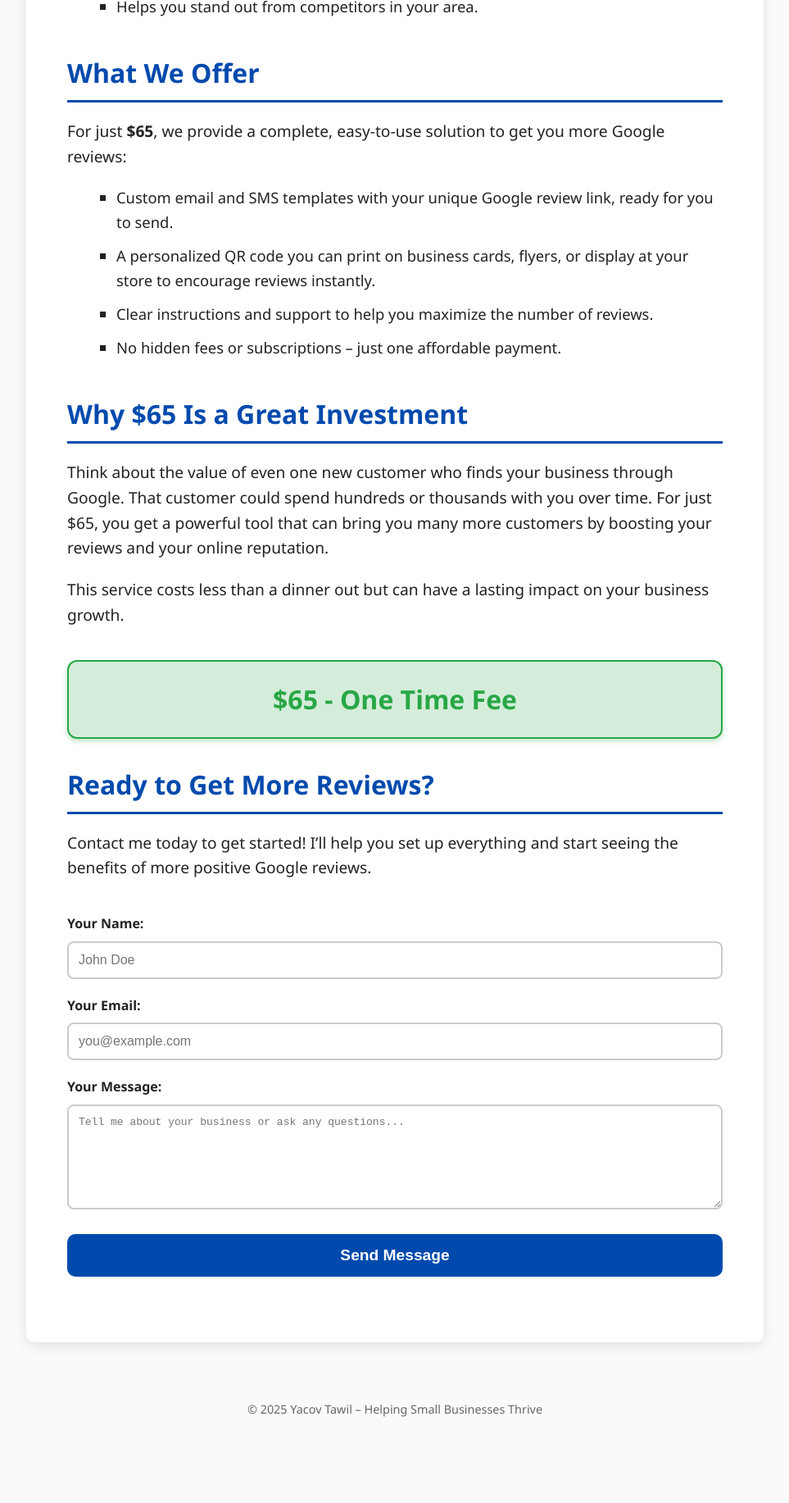
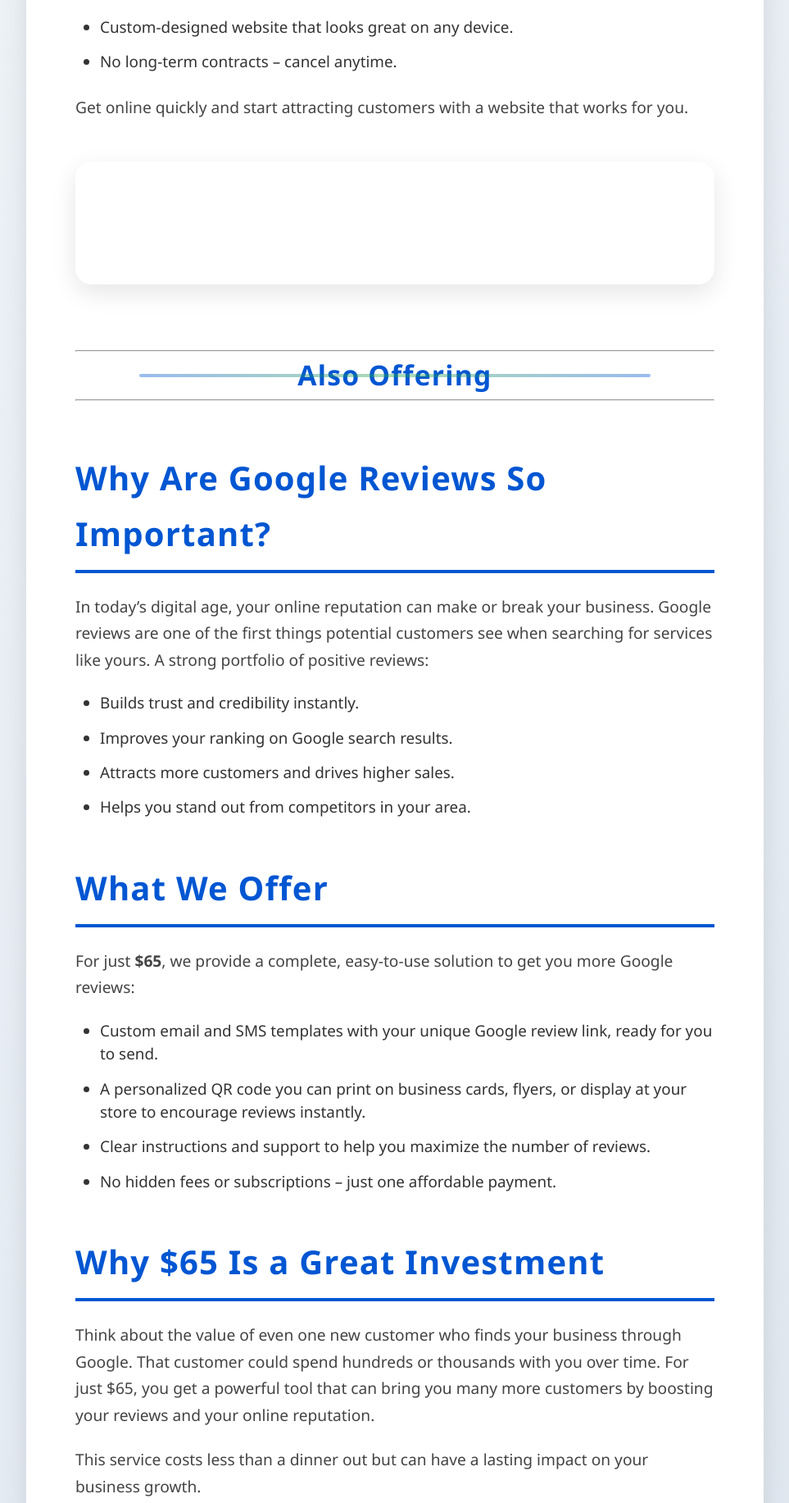
Before and after one commit to yactaw/my-review-service, a plain HTML site: page index.html in a window 1280 px wide. Shown: the part 686-2519 px from the top of the page at 82% size, without its empty margins (158-1121 px from the left). Before the commit the page ends 2436 px from the top, so only its background shows below. Drawn offline with Linux system fonts and the light colour scheme.

Commit message:
Update index.html

```diff
--- a/index.html
+++ b/index.html
@@ -5,117 +5,255 @@
   <meta name="viewport" content="width=device-width, initial-scale=1" />
   <title>Get More Google Reviews & Grow Your Business</title>
   <style>
+   /* Reset and base */
+* {
+  box-sizing: border-box;
+  margin: 0;
+  padding: 0;
+}
+
 body {
-      font-family: 'Segoe UI', Tahoma, Geneva, Verdana, sans-serif;
-      background-color: #fafafa;
-      margin: 0; padding: 0;
+  font-family: 'Poppins', 'Segoe UI', Tahoma, Geneva, Verdana, sans-serif;
+  background: linear-gradient(135deg, #f0f4f8, #d9e2ec);
   color: #222;
-      line-height: 1.6;
+  line-height: 1.7;
+  font-size: 1.125rem;
+  min-height: 100vh;
+  display: flex;
+  flex-direction: column;
 }
+
+/* Header */
 header {
-      background-color: #004aad;
+  background: #0056d2;
   color: white;
+  padding: 70px 20px 50px;
   text-align: center;
-      padding: 50px 20px;
+  box-shadow: 0 4px 15px rgba(0, 86, 210, 0.3);
+  border-bottom-left-radius: 40px;
+  border-bottom-right-radius: 40px;
 }
+
 header h1 {
-      margin: 0 0 10px;
-      font-size: 3em;
+  font-size: 3.5rem;
+  font-weight: 800;
+  margin-bottom: 12px;
+  letter-spacing: 0.06em;
+  text-shadow: 0 2px 6px rgba(0,0,0,0.15);
   line-height: 1.1;
 }
+
 header p {
-      font-size: 1.5em;
-      margin: 0;
+  font-size: 1.7rem;
   font-weight: 600;
+  opacity: 0.9;
+  letter-spacing: 0.04em;
 }
+
+/* Main content container */
 main {
-      max-width: 800px;
-      margin: 40px auto;
+  max-width: 900px;
+  margin: 50px auto 80px;
   background: white;
-      padding: 40px 50px;
-      border-radius: 10px;
-      box-shadow: 0 4px 15px rgba(0,0,0,0.1);
+  padding: 50px 60px;
+  border-radius: 20px;
+  box-shadow: 0 10px 30px rgba(0,0,0,0.1);
+  animation: fadeInUp 0.8s ease forwards;
 }
+
+/* Section styles */
 section {
-      margin-bottom: 40px;
+  margin-bottom: 50px;
+  scroll-margin-top: 100px;
 }
+
 h2 {
-      color: #004aad;
-      margin-bottom: 20px;
-      font-size: 2em;
-      border-bottom: 3px solid #004aad;
-      padding-bottom: 8px;
+  font-size: 2.5rem;
+  color: #0056d2;
+  margin-bottom: 25px;
+  border-bottom: 4px solid #0056d2;
+  padding-bottom: 10px;
+  font-weight: 700;
+  letter-spacing: 0.03em;
 }
+
 p {
-      font-size: 1.2em;
-      margin-bottom: 20px;
+  font-size: 1.2rem;
+  margin-bottom: 22px;
+  color: #444;
 }
+
 ul {
-      margin-left: 20px;
-      list-style-type: square;
+  list-style-type: disc;
+  margin-left: 30px;
+  margin-bottom: 25px;
 }
+
 ul li {
-      margin-bottom: 12px;
-      font-size: 1.15em;
+  font-size: 1.18rem;
+  margin-bottom: 14px;
+  color: #333;
+  line-height: 1.5;
 }
+
+/* Price box */
 .price {
-      font-size: 2em;
-      font-weight: 700;
+  font-size: 2.5rem;
+  font-weight: 800;
   color: #28a745;
   text-align: center;
-      margin: 30px 0;
-      background: #d4edda;
-      border: 2px solid #28a745;
-      padding: 20px;
-      border-radius: 12px;
-      box-shadow: 0 3px 6px rgba(40,167,69,0.3);
+  margin: 40px 0 60px;
+  background: #d9f3db;
+  border: 3px solid #28a745;
+  padding: 25px;
+  border-radius: 25px;
+  box-shadow: 0 6px 14px rgba(40,167,69,0.35);
+  letter-spacing: 0.06em;
+  transition: transform 0.3s ease;
+  cursor: default;
 }
+.price:hover {
+  transform: scale(1.05);
+}
+
+/* Form styling */
 form {
   display: flex;
   flex-direction: column;
 }
+
 label {
-      font-weight: 600;
+  font-weight: 700;
+  font-size: 1.1rem;
   margin-bottom: 8px;
-      margin-top: 20px;
+  margin-top: 28px;
+  color: #0056d2;
+  letter-spacing: 0.02em;
 }
+
 input, textarea {
-      padding: 12px;
-      font-size: 1em;
-      border: 2px solid #ccc;
-      border-radius: 8px;
-      transition: border-color 0.3s ease;
+  padding: 15px 18px;
+  font-size: 1.05rem;
+  border: 2.5px solid #ccc;
+  border-radius: 12px;
+  transition: border-color 0.4s ease, box-shadow 0.4s ease;
+  font-family: inherit;
+  resize: vertical;
 }
+
 input:focus, textarea:focus {
-      border-color: #004aad;
+  border-color: #0056d2;
+  box-shadow: 0 0 10px rgba(0, 86, 210, 0.35);
   outline: none;
 }
+
 textarea {
-      min-height: 100px;
-      resize: vertical;
+  min-height: 140px;
 }
+
 button {
-      margin-top: 30px;
-      padding: 15px;
-      font-size: 1.2em;
-      background-color: #004aad;
+  margin-top: 40px;
+  padding: 18px 0;
+  font-size: 1.3rem;
+  background-color: #0056d2;
   color: white;
   border: none;
-      border-radius: 10px;
+  border-radius: 15px;
+  font-weight: 800;
+  letter-spacing: 0.05em;
   cursor: pointer;
-      font-weight: 700;
-      transition: background-color 0.3s ease;
+  box-shadow: 0 5px 18px rgba(0, 86, 210, 0.4);
+  transition: background-color 0.3s ease, box-shadow 0.3s ease;
 }
+
 button:hover {
-      background-color: #002f6c;
+  background-color: #003a9d;
+  box-shadow: 0 7px 25px rgba(0, 58, 157, 0.6);
 }
+
+/* Footer */
 footer {
   text-align: center;
-      padding: 20px 10px;
-      color: #666;
-      font-size: 0.9em;
-      margin-top: 50px;
+  padding: 25px 10px;
+  font-size: 1rem;
+  color: #555;
+  margin-top: auto;
+  background: #f3f6f9;
+  letter-spacing: 0.03em;
+  user-select: none;
+  border-top: 1px solid #ddd;
 }
+
+/* Animations */
+@keyframes fadeInUp {
+  0% {
+    opacity: 0;
+    transform: translateY(20px);
+  }
+  100% {
+    opacity: 1;
+    transform: translateY(0);
+  }
+}
+
+/* Divider styling */
+.divider {
+  margin: 60px 0;
+  text-align: center;
+  position: relative;
+  font-weight: 700;
+  font-size: 1.6em;
+  color: #0056d2;
+  letter-spacing: 1.2px;
+  font-family: 'Poppins', 'Segoe UI', Tahoma, Geneva, Verdana, sans-serif;
+}
+
+.divider span {
+  background: #0056d2;
+  color: white;
+  padding: 8px 35px;
+  border-radius: 25px;
+  box-shadow: 0 5px 15px rgba(0, 86, 210, 0.4);
+  position: relative;
+  z-index: 2;
+  display: inline-block;
+}
+
+.divider::before {
+  content: "";
+  position: absolute;
+  top: 50%;
+  left: 10%;
+  right: 10%;
+  height: 4px;
+  background: linear-gradient(90deg, #0056d2, #28a745, #0056d2);
+  opacity: 0.4;
+  transform: translateY(-50%);
+  z-index: 1;
+  border-radius: 3px;
+}
+
+/* Responsive */
+@media (max-width: 800px) {
+  main {
+    margin: 40px 20px 70px;
+    padding: 35px 30px;
+  }
+
+  header h1 {
+    font-size: 2.4rem;
+  }
+
+  header p {
+    font-size: 1.2rem;
+  }
+
+  h2 {
+    font-size: 2rem;
+  }
+}
+
+
  </style>
 </head>
 <body>
@@ -126,6 +264,32 @@
 </header>
 
 <main>
+<section>
+  <h2>Simple Website Design Service</h2>
+  <p>Having a professional website helps your business reach more customers, showcase your products or services, and build credibility online.</p>
+  <p>For just <strong>$75/month</strong>, we create a clean, mobile-friendly website tailored to your small business needs. This service includes:</p>
+  <ul>
+    <li>Custom-designed website that looks great on any device.</li>
+    <li>No long-term contracts – cancel anytime.</li>
+  </ul>
+  <p>Get online quickly and start attracting customers with a website that works for you.</p>
+</section>
+<main>
+  <!-- First service section -->
+  <section>
+    <!-- Your first service content here -->
+  </section>
+
+  <!-- Second service section -->
+  <section>
+    <!-- Your second service content here -->
+  </section>
+</main>
+ <div class="divider">
+  <hr />
+  <h3>Also Offering</h3>
+  <hr />
+</div>
  <section>
     <h2>Why Are Google Reviews So Important?</h2>
     <p>In today’s digital age, your online reputation can make or break your business. Google reviews are one of the first things potential customers see when searching for services like yours. A strong portfolio of positive reviews:</p>
```
Lines whose indentation alone changed are shown as unchanged.
